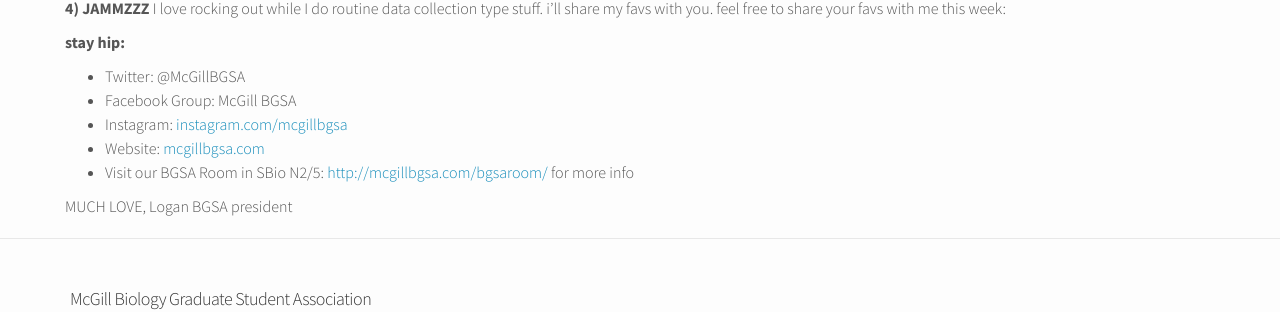
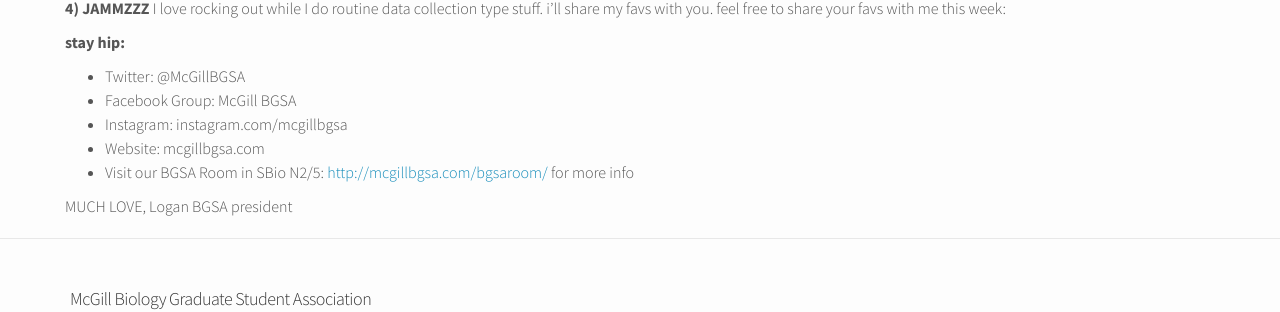
Before and after one commit to McGillBGSA/McGillBGSA.github.io, a Jekyll site: the page built from _posts/2016-06-06-inaugural-address.md, in a window 1280 px wide and 1263 px high. Shown: the part 794-1106 px from the top of the window. Built offline with Jekyll 4.4.1, drawn with Linux system fonts in a browser that asks for light colours; nearby versions of some CDN libraries; part of the change alters nothing that is shown.

```diff
--- a/_posts/2016-06-06-inaugural-address.md
+++ b/_posts/2016-06-06-inaugural-address.md
@@ -36,11 +36,13 @@ this week:
 
 
 __stay hip:__
-- Twitter: @McGillBGSA
-- Facebook Group: McGill BGSA
-- Instagram: [instagram.com/mcgillbgsa](instagram.com/mcgillbgsa)
-- Website: [mcgillbgsa.com](mcgillbgsa.com)
-- Visit our BGSA Room in SBio N2/5: [http://mcgillbgsa.com/bgsaroom/](http://mcgillbgsa.com/bgsaroom/) for more info
+
+ - Twitter: @McGillBGSA
+ - Facebook Group: McGill BGSA
+ - Instagram: instagram.com/mcgillbgsa
+ - Website: mcgillbgsa.com
+ - Visit our BGSA Room in SBio N2/5: [http://mcgillbgsa.com/bgsaroom/](http://mcgillbgsa.com/bgsaroom/) for more info
+
 
 MUCH LOVE,
 Logan
```
